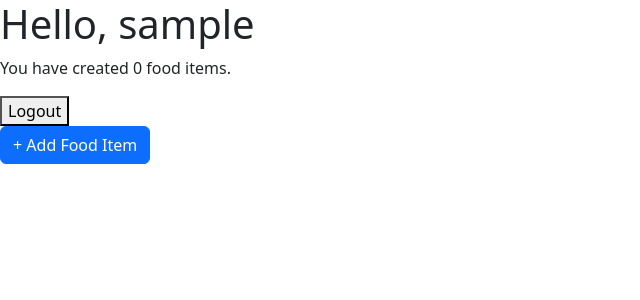
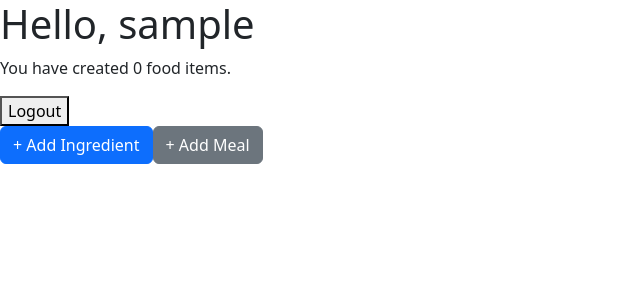
Before and after one commit to Rakhyvel/piecemeal, a Django app: page / in a window 1280 px wide. Shown: the top 300 px of the page, without its empty margins (0-640 px from the left). Run offline with Django 5.2, Linux system fonts and the light colour scheme; the visitor is signed in with stand-in values (Sample User, id 1); data that the repository does not hold is empty.

Commit message:
add ingredients to meals, calculate totals

```diff
--- a/piecemeal_app/templates/piecemeal_app/home.html
+++ b/piecemeal_app/templates/piecemeal_app/home.html
@@ -14,8 +14,10 @@
         <button type="submit">Logout</button>
     </form>
 
-    <button id="add-food-item-btn" class="btn btn-primary">
-        + Add Food Item
+    <button id="add-ingredient-btn" class="btn btn-primary">
+        + Add Ingredient
+    </button><button id="add-meal-btn" class="btn btn-secondary">
+        + Add Meal
     </button>
 
     <!-- Modal container -->
@@ -33,10 +35,58 @@
     <script src="https://code.jquery.com/jquery-3.6.0.min.js"></script>
     <script src="https://cdn.jsdelivr.net/npm/bootstrap@5.3.0-alpha1/dist/js/bootstrap.bundle.min.js"></script>
     <script>
-        // Load the form into the modal when the button is clicked
-        $("#add-food-item-btn").click(function () {
+        // Get CSRF token from the cookie
+        function getCookie(name) {
+            let cookieValue = null;
+            if (document.cookie && document.cookie !== '') {
+                const cookies = document.cookie.split(';');
+                for (let i = 0; i < cookies.length; i++) {
+                    const cookie = cookies[i].trim();
+                    if (cookie.substring(0, name.length + 1) === (name + '=')) {
+                        cookieValue = decodeURIComponent(cookie.substring(name.length + 1));
+                        break;
+                    }
+                }
+            }
+            return cookieValue;
+        }
+        const csrftoken = getCookie('csrftoken');
+
+        // Handle delete click
+        $(document).on("click", ".delete-button", function () {
+            const button = $(this);
+            const itemId = button.data("id");
+
+            console.log(itemId);
             $.ajax({
-                url: "{% url 'create_food_item_ajax' %}",
+                url: "/food_item/delete/" + itemId + "/",  // adjust to your URL pattern
+                type: "POST",
+                headers: { "X-CSRFToken": csrftoken },
+                success: function (response) {
+                    // Remove the <li>
+                    $("p#item-count").text("You have created " + response.item_count + " food items.");
+                    button.closest("li").remove();
+                },
+                error: function () {
+                    alert("Error deleting item.");
+                }
+            });
+        });
+
+        // Load modals when buttons are clicked
+        $("#add-ingredient-btn").click(function () {
+            $.ajax({
+                url: "{% url 'create_ingredient_ajax' %}",
+                type: "GET",
+                success: function (data) {
+                    $("#foodItemModalContent").html(data);
+                    $("#foodItemModal").modal("show");
+                }
+            });
+        });
+        $("#add-meal-btn").click(function () {
+            $.ajax({
+                url: "{% url 'create_meal_ajax' %}",
                 type: "GET",
                 success: function (data) {
                     $("#foodItemModalContent").html(data);
@@ -45,8 +95,29 @@
             });
         });
 
-        // Handle form submission via AJAX
-        $(document).on("submit", "#foodItemForm", function (e) {
+        // Handle form submissions
+        $(document).on("submit", "#ingredientForm", function (e) {
+            e.preventDefault();
+            var form = $(this);
+            $.ajax({
+                url: form.attr("action"),
+                type: form.attr("method"),
+                data: form.serialize(),
+                success: function (response) {
+                    if (response.success) {
+                        $("#food-item-list").replaceWith(response.html_list);
+                        $("#foodItemModal").modal("hide");
+                        $("p#item-count").text("You have created " + response.item_count + " food items.");
+                    }
+                },
+                error: function (xhr) {
+                    // Re-render the form with error messages
+                    $("#foodItemModalContent").html(xhr.responseText);
+                }
+            });
+        });
+
+        $(document).on("submit", "#mealForm", function (e) {
             e.preventDefault();
             var form = $(this);
             $.ajax({
--- a/piecemeal_app/templates/piecemeal_app/partials/food_item_list.html
+++ b/piecemeal_app/templates/piecemeal_app/partials/food_item_list.html
@@ -2,11 +2,10 @@
     {% for food_item in food_items %}
     <li>
         {% if food_item.is_meal %}🍽️{% else %}🥕{% endif %}
-        {{ food_item.name }} – {{ food_item.calories }} kcal
-        <form method="post" action="{% url 'delete_food_item' food_item.pk %}" style="display: inline;">
-            {% csrf_token %}
-            <button type="submit" style="color: red;">Delete</button>
-        </form>
+        {% with macros=food_item.total_macros %}
+        {{ food_item.name }} – {{ macros.calories }} kcal
+        {% endwith %}
+        <button class="delete-button" data-id="{{ food_item.pk }}" style="color: red;">Delete</button>
     </li>
     {% endfor %}
 </ul>
--- /dev/null
+++ b/piecemeal_app/templates/piecemeal_app/partials/ingredient_form.html
@@ -0,0 +1,6 @@
+<form method="post" id="ingredientForm" action="{% url 'create_ingredient_ajax' %}">
+    {% csrf_token %}
+    {{ form.as_p }}
+    <button type="submit">Save Ingredient</button>
+    <button type="button" data-dismiss="modal">Cancel</button>
+</form>
--- /dev/null
+++ b/piecemeal_app/templates/piecemeal_app/partials/meal_form.html
@@ -0,0 +1,6 @@
+<form method="post" id="mealForm" action="{% url 'create_meal_ajax' %}">
+    {% csrf_token %}
+    {{ form.as_p }}
+    <button type="submit">Save Meal</button>
+    <button type="button" data-dismiss="modal">Cancel</button>
+</form>
--- a/piecemeal_app/urls.py
+++ b/piecemeal_app/urls.py
@@ -6,9 +6,14 @@ urlpatterns = [
     path("signup/", views.signup, name="signup"),
     path("increment/", views.increment_counter, name="increment"),
     path(
-        "food_item/create/",
-        views.create_food_item_ajax,
-        name="create_food_item_ajax",
+        "ingredient/create/",
+        views.create_ingredient_ajax,
+        name="create_ingredient_ajax",
+    ),
+    path(
+        "meal/create/",
+        views.create_meal_ajax,
+        name="create_meal_ajax",
     ),
     path("food_item/delete/<int:pk>/", views.delete_food_item, name="delete_food_item"),
 ]
--- a/piecemeal_app/views.py
+++ b/piecemeal_app/views.py
@@ -5,8 +5,8 @@ from django.views.decorators.http import require_POST
 from django.contrib.auth import login, logout
 from django.http import JsonResponse
 from django.template.loader import render_to_string
-from .forms import FoodItemForm
-from .models import FoodItem
+from .forms import IngredientForm, MealForm
+from .models import FoodItem, MealEntry
 
 # from .models import UserCounter
 
@@ -49,11 +49,12 @@ def increment_counter(request):
     return redirect("home")
 
 
-def create_food_item_ajax(request):
+def create_ingredient_ajax(request):
     if request.method == "POST":
-        form = FoodItemForm(request.POST)
+        form = IngredientForm(request.POST)
         if form.is_valid():
             food_item = form.save(commit=False)
+            food_item.is_meal = False
             food_item.owner = request.user
             food_item.save()
             food_items = request.user.food_items.all()
@@ -71,14 +72,54 @@ def create_food_item_ajax(request):
         else:
             return JsonResponse({"success": False, "errors": form.errors}, status=400)
     else:
-        form = FoodItemForm()
+        form = IngredientForm()
         return render(
-            request, "piecemeal_app/partials/food_item_form.html", {"form": form}
+            request, "piecemeal_app/partials/ingredient_form.html", {"form": form}
         )
+
+
+def create_meal_ajax(request):
+    if request.method == "POST":
+        form = MealForm(request.POST, user=request.user)
+        if form.is_valid():
+            food = form.save(commit=False)
+            food.is_meal = True
+            food.owner = request.user
+            food.save()
+            food_items = request.user.food_items.all()
+            for item in form.cleaned_data["entries"]:
+                MealEntry.objects.create(meal=food, item=item, quantity=1)
+            html_list = render_to_string(
+                "piecemeal_app/partials/food_item_list.html",
+                {"food_items": FoodItem.objects.filter(owner=request.user)},
+            )
+            return JsonResponse(
+                {
+                    "success": True,
+                    "html_list": html_list,
+                    "item_count": food_items.count(),
+                },
+            )
+        else:
+            return JsonResponse({"success": False, "errors": form.errors}, status=400)
+    else:
+        form = MealForm(user=request.user)
+        return render(request, "piecemeal_app/partials/meal_form.html", {"form": form})
 
 
 @require_POST
 def delete_food_item(request, pk):
     food_item = get_object_or_404(FoodItem, pk=pk, owner=request.user)
     food_item.delete()
-    return redirect("home")
+    food_items = request.user.food_items.all()
+    html_list = render_to_string(
+        "piecemeal_app/partials/food_item_list.html",
+        {"food_items": FoodItem.objects.filter(owner=request.user)},
+    )
+    return JsonResponse(
+        {
+            "success": True,
+            "html_list": html_list,
+            "item_count": food_items.count(),
+        },
+    )
```
Also changed, not shown: piecemeal_app/forms.py (+20 -2 lines), piecemeal_app/templates/piecemeal_app/partials/food_item_form.html (deleted, +0 -12 lines).
